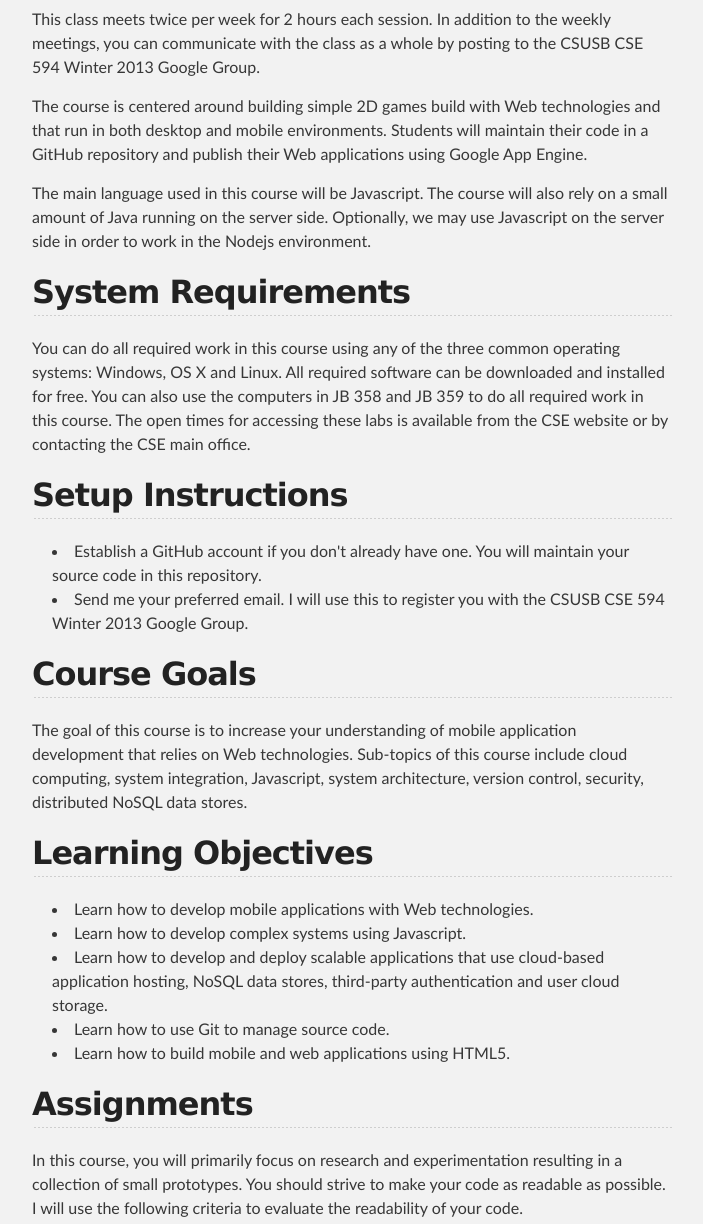
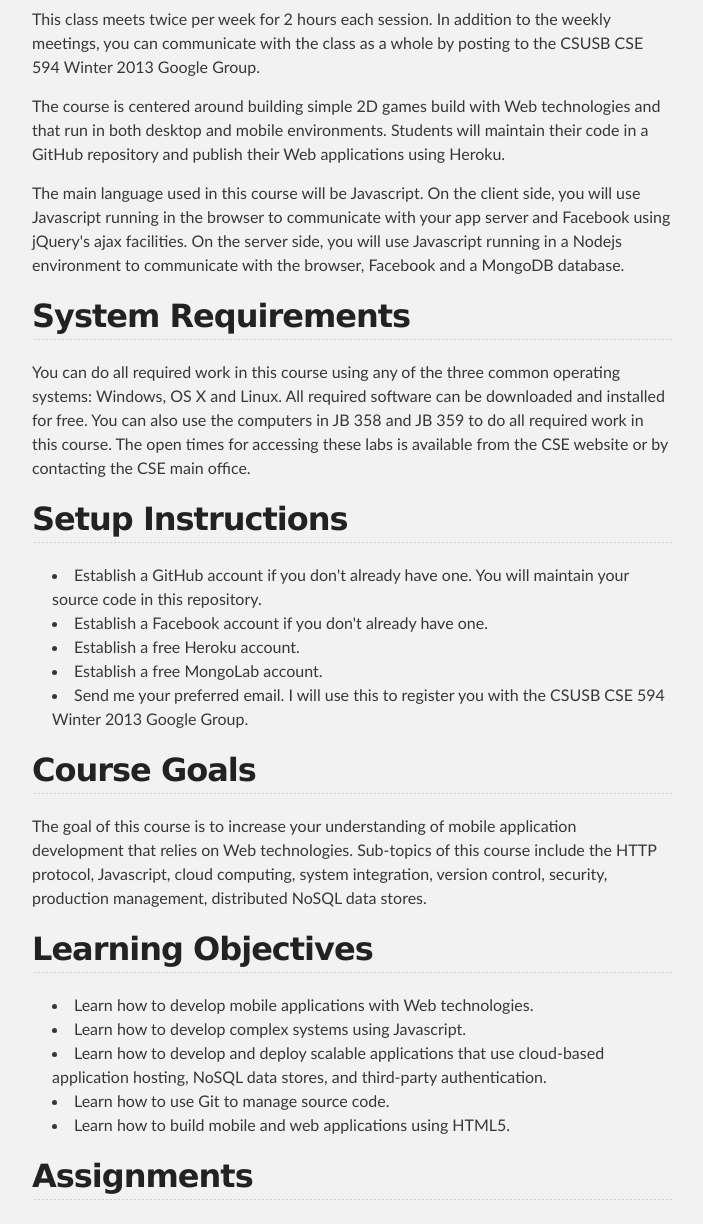
Before and after one commit to t2noob/594-1, a plain HTML site: page index.html in a window 1280 px wide. Shown: the part 616-1840 px from the top of the page, without its empty margins (288-991 px from the left). Drawn offline with Linux system fonts and the light colour scheme.

```diff
--- a/index.html
+++ b/index.html
@@ -47,9 +47,9 @@
 
 <p>This class meets twice per week for 2 hours each session.  In addition to the weekly meetings, you can communicate with the class as a whole by posting to the CSUSB CSE 594 Winter 2013 Google Group.</p>
 
-<p>The course is centered around building simple 2D games build with Web technologies and that run in both desktop and mobile environments.  Students will maintain their code in a GitHub repository and publish their Web applications using Google App Engine.  </p>
+<p>The course is centered around building simple 2D games build with Web technologies and that run in both desktop and mobile environments.  Students will maintain their code in a GitHub repository and publish their Web applications using Heroku.</p>
 
-<p>The main language used in this course will be Javascript.  The course will also rely on a small amount of Java running on the server side.  Optionally, we may use Javascript on the server side in order to work in the Nodejs environment.</p>
+<p>The main language used in this course will be Javascript.  On the client side, you will use Javascript running in the browser to communicate with your app server and Facebook using jQuery's ajax facilities.  On the server side, you will use Javascript running in a Nodejs environment to communicate with the browser, Facebook and a MongoDB database.</p>
 
 <h2>System Requirements</h2>
 
@@ -59,22 +59,25 @@
 
 <ul>
 <li>Establish a GitHub account if you don't already have one.  You will maintain your source code in this repository.</li>
+<li>Establish a Facebook account if you don't already have one.</li>
+<li>Establish a free Heroku account.</li>
+<li>Establish a free MongoLab account.</li>
 <li>Send me your preferred email. I will use this to register you with the CSUSB CSE 594 Winter 2013 Google Group.</li>
 </ul><h2>Course Goals</h2>
 
-<p>The goal of this course is to increase your understanding of mobile application development that relies on Web technologies. Sub-topics of this course include cloud computing, system integration, Javascript, system architecture, version control, security, distributed NoSQL data stores.</p>
+<p>The goal of this course is to increase your understanding of mobile application development that relies on Web technologies. Sub-topics of this course include the HTTP protocol, Javascript, cloud computing, system integration, version control, security, production management, distributed NoSQL data stores.</p>
 
 <h2>Learning Objectives</h2>
 
 <ul>
 <li>Learn how to develop mobile applications with Web technologies.</li>
 <li>Learn how to develop complex systems using Javascript.</li>
-<li>Learn how to develop and deploy scalable applications that use cloud-based application hosting, NoSQL data stores, third-party authentication and user cloud storage.</li>
+<li>Learn how to develop and deploy scalable applications that use cloud-based application hosting, NoSQL data stores, and third-party authentication.</li>
 <li>Learn how to use Git to manage source code.</li>
 <li>Learn how to build mobile and web applications using HTML5.</li>
 </ul><h2>Assignments</h2>
 
-<p>In this course, you will primarily focus on research and experimentation resulting in a collection of small prototypes.  You should strive to make your code as readable as possible.  I will use the following criteria to evaluate the readability of your code.</p>
+<p>In this course, you will primarily focus on research and experimentation resulting in a sequence of increasingly complex, runnable prototypes.  You should strive to make your code as readable as possible.  I will use the following criteria to evaluate the readability of your code.</p>
 
 <ul>
 <li>Have unnecessary variables and logic been removed from the code?<br>
@@ -105,8 +108,8 @@
   B     Provides evidence of reading and experimentation on topics
         covered by the class; readable code.
   C     Provides evidence of reading on topics covered by the course
-        but with inadequate experimentation; poorly readable code.
-  D     Shows up to class but does not provide evidence much effort
+        but with inadequate experimentation; poorly written code.
+  D     Shows up to class but does not provide evidence of much effort
         beyond this.
   F     Absent from class and no evidence of reading and experimentation.
 </code></pre>
--- a/stylesheets/stylesheet.css
+++ b/stylesheets/stylesheet.css
@@ -1,5 +1,5 @@
 /*******************************************************************************
-Slate Theme for Github Pages
+Slate Theme for GitHub Pages
 by Jason Costello, @jsncostello
 *******************************************************************************/
 
```
Also changed, not shown: params.json (+1 -1 lines).
